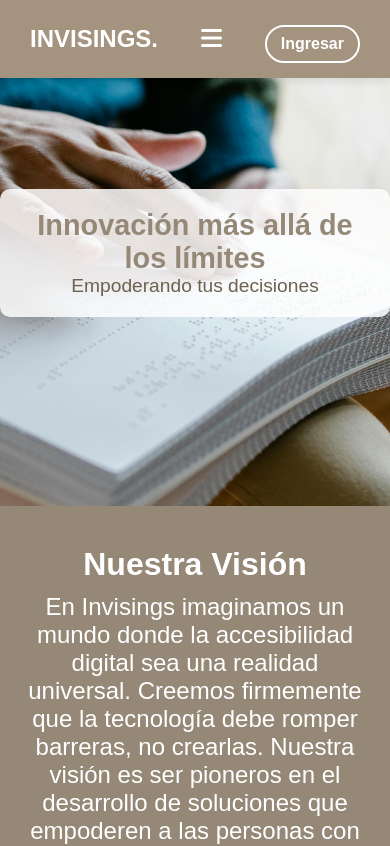
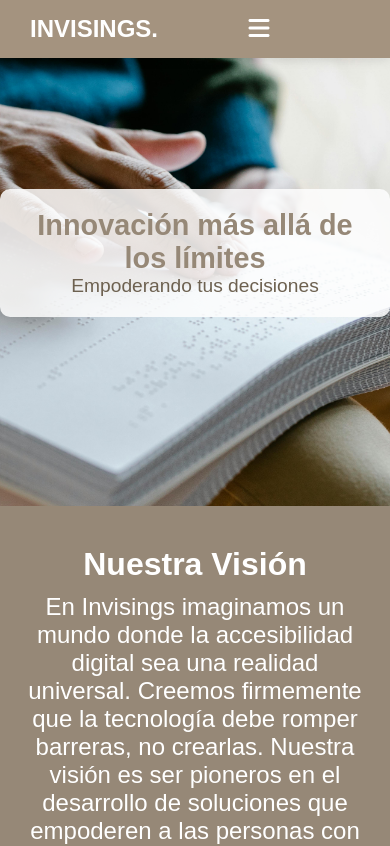
Before and after one commit to cabrademontes27/PaginaINFO, a Vue app: page / in a window 390 px wide. Shown: the top 846 px of the page. Built offline with nearby package versions, Linux system fonts and the light colour scheme.

Commit message:
refactor the header bar and implement profile

```diff
--- a/src/components/HeaderBar.vue
+++ b/src/components/HeaderBar.vue
@@ -12,20 +12,28 @@
       <ul class="nav-links">
         <li><a @click.prevent="scrollTo('home')">Inicio</a></li>
         <li><a @click.prevent="scrollTo('investigation')">Investigaciones</a></li>
-
         <li><router-link to="/aprender-a-jugar" @click="closeNav">Aprende Braille</router-link></li>
         <li><a @click.prevent="scrollTo('team')">Nosotros</a></li>
         <li><router-link to="/app-movil" @click="closeNav">App móvil</router-link></li>
+
+        <li v-if="user">
+          <div class="user-menu" @click.stop="toggleDropdown">
+            <button class="user-name">{{ user.name }}</button>
+            <div v-if="dropdownVisible" class="dropdown">
+              <router-link to="/perfil" @click="closeDropdown">Mi perfil</router-link>
+              <router-link to="/familiar" @click="closeDropdown">Familiar</router-link>
+              <button @click="logout">Cerrar sesión</button>
+            </div>
+          </div>
+        </li>
+
+        <li v-else>
+          <router-link to="/login" class="register-btn" @click="closeNav">Ingresar</router-link>
+        </li>
       </ul>
-      <router-link to="/login" class="register-btn" @click="closeNav">
-        Ingresar
-      </router-link>
     </nav>
   </header>
 </template>
-
-<!-- Script y estilos permanecen igual salvo el botón -->
-
 
 <script>
 export default {
@@ -34,13 +42,23 @@ export default {
     return {
       isScrolled: false,
       isNavActive: false,
+      user: null,
+      dropdownVisible: false,
     };
+  },
+  created() {
+    const storedUser = localStorage.getItem("user");
+    if (storedUser) {
+      this.user = JSON.parse(storedUser);
+    }
   },
   mounted() {
     window.addEventListener("scroll", this.handleScroll);
+    window.addEventListener("click", this.onClickOutside);
   },
   beforeUnmount() {
     window.removeEventListener("scroll", this.handleScroll);
+    window.removeEventListener("click", this.onClickOutside);
   },
   methods: {
     handleScroll() {
@@ -56,12 +74,28 @@ export default {
       this.closeNav();
       this.$nextTick(() => {
         const target = document.getElementById(id);
-        if (target) {
-          target.scrollIntoView({ behavior: "smooth" });
-        }
+        if (target) target.scrollIntoView({ behavior: "smooth" });
       });
     },
-  },
+    toggleDropdown() {
+      this.dropdownVisible = !this.dropdownVisible;
+    },
+    closeDropdown() {
+      this.dropdownVisible = false;
+    },
+    onClickOutside(e) {
+      const menu = this.$el.querySelector(".user-menu");
+      if (this.dropdownVisible && menu && !menu.contains(e.target)) {
+        this.dropdownVisible = false;
+      }
+    },
+    logout() {
+      this.closeDropdown();
+      localStorage.removeItem("user");
+      this.user = null;
+      this.$router.push("/");
+    }
+  }
 };
 </script>
 
@@ -73,16 +107,13 @@ export default {
   align-items: center;
   padding: 15px 30px;
   position: fixed;
-  top: 0;
-  left: 0;
-  width: 100%;
+  top: 0; left: 0; width: 100%;
   z-index: 1000;
-  box-shadow: 0 2px 10px rgba(0, 0, 0, 0.1);
-  transition: background-color 0.3s ease, padding 0.3s ease;
+  box-shadow: 0 2px 10px rgba(0,0,0,0.1);
+  transition: background-color 0.3s, padding 0.3s;
 }
-
 .header.scrolled {
-  background-color: rgba(164, 147, 127, 0.9);
+  background-color: rgba(164,147,127,0.9);
   padding: 10px 30px;
 }
 
@@ -106,43 +137,36 @@ export default {
 }
 
 .nav-links {
-  list-style: none;
   display: flex;
   gap: 20px;
-  margin-right: 1rem;
+  list-style: none;
+  margin: 0;
+  padding: 0;
 }
 
-.nav a,
-.nav-links a,
-.nav-links router-link {
+.nav-links a {
   color: var(--light-coffee);
   text-decoration: none;
   font-weight: bold;
-  font-size: 1rem;
   position: relative;
-  transition: color 0.3s ease;
+  transition: color 0.3s;
 }
-
-.nav a::after {
+.nav-links a::after {
   content: "";
   position: absolute;
-  bottom: -5px;
-  left: 0;
-  width: 100%;
-  height: 2px;
-  background-color: var(--light-coffee);
+  bottom: -5px; left: 0;
+  width: 100%; height: 2px;
+  background: var(--light-coffee);
   transform: scaleX(0);
-  transform-origin: bottom right;
-  transition: transform 0.3s ease;
+  transform-origin: right;
+  transition: transform 0.3s;
 }
-
-.nav a:hover::after {
+.nav-links a:hover {
+  color: var(--variant2);
+}
+.nav-links a:hover::after {
   transform: scaleX(1);
-  transform-origin: bottom left;
-}
-
-.nav a:hover {
-  color: var(--variant2);
+  transform-origin: left;
 }
 
 .register-btn {
@@ -153,50 +177,78 @@ export default {
   text-decoration: none;
   font-size: 0.9rem;
   font-weight: bold;
-  transition: background-color 0.3s ease, color 0.3s ease;
+  transition: background-color 0.3s, color 0.3s;
 }
-
 .register-btn:hover {
-  background-color: var(--light-coffee);
+  background: var(--light-coffee);
   color: var(--variant2);
 }
 
-
-.nav.active ul {
+.nav.active .nav-links {
   flex-direction: column;
   position: absolute;
-  top: 60px;
-  right: 20px;
-  background-color: var(--strong-coffee);
-  padding: 10px;
-  border-radius: 5px;
-  box-shadow: 0 4px 10px rgba(0, 0, 0, 0.2);
-  z-index: 999;
+  top: 60px; right: 20px;
+  background: var(--strong-coffee);
+  padding: 10px; border-radius: 8px;
+  box-shadow: 0 4px 10px rgba(0,0,0,0.2);
+  display: flex;
 }
 
 @media (max-width: 768px) {
-  .hamburger {
-    display: block;
-  }
-  .nav-links {
-    display: none;
-  }
-  .nav.active .nav-links {
-    display: flex;
-    flex-direction: column;
-    gap: 1rem;
-    background-color: var(--strong-coffee);
-    padding: 10px;
-    border-radius: 8px;
-  }
-  .nav {
-    flex-direction: column;
-    align-items: flex-end;
-  }
-  .register-btn {
-    margin-top: 10px;
-    width: 100%;
-    text-align: center;
-  }
+  .hamburger { display: block; }
+  .nav-links { display: none; }
+  .nav.active .nav-links { display: flex; }
+}
+
+/* ── User dropdown ────────────────────────────────────────────────────────── */
+.user-menu {
+  position: relative;
+}
+.user-name {
+  background: var(--variant2);
+  border: none;
+  color: white;
+  padding: 6px 12px;
+  border-radius: 8px;
+  cursor: pointer;
+  transition: background 0.2s;
+}
+.user-name:hover {
+  background: var(--variant1);
+}
+.dropdown {
+  position: absolute;
+  top: calc(100% + 8px);
+  right: 0;
+  background: rgba(30,30,30,0.95);
+  border-radius: 8px;
+  box-shadow: 0 4px 16px rgba(0,0,0,0.2);
+  padding: 0.5rem 0;
+  min-width: 160px;
+  z-index: 2000;
+}
+.dropdown::before {
+  content: "";
+  position: absolute;
+  top: -6px; right: 12px;
+  border: 6px solid transparent;
+  border-bottom-color: rgba(30,30,30,0.95);
+}
+.dropdown a,
+.dropdown button {
+  display: block;
+  width: 100%;
+  text-align: left;
+  padding: 10px 16px;
+  font-size: 0.95rem;
+  color: #eee;
+  background: none;
+  border: none;
+  cursor: pointer;
+  transition: background 0.2s;
+}
+.dropdown a:hover,
+.dropdown button:hover {
+  background: rgba(255,255,255,0.1);
 }
 </style>
```
